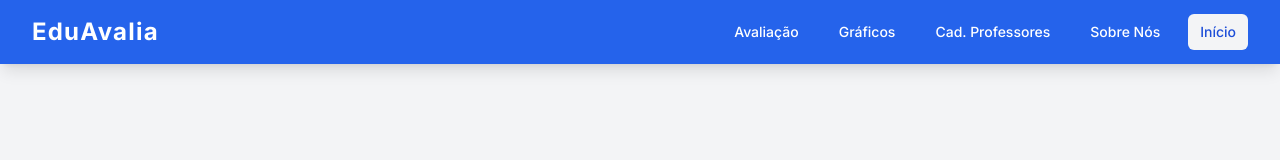
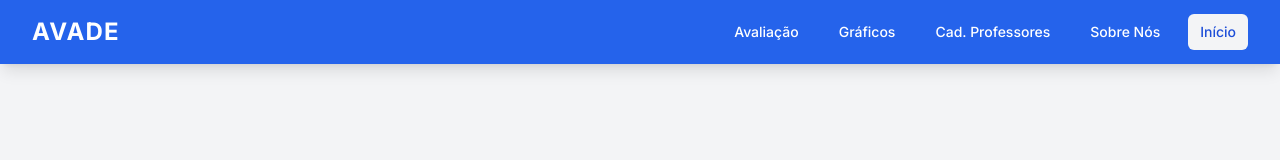
Before and after one commit to JeffersonTeixeira21/Avade-frontend, a Next.js app: page / in a window 1280 px wide. Shown: the top 160 px of the page. Built offline with nearby package versions, Linux system fonts and the light colour scheme.

Commit message:
Change brand name from 'EduAvalia' to 'AVADE'

```diff
--- a/components/Navbar.tsx
+++ b/components/Navbar.tsx
@@ -17,7 +17,7 @@ const Navbar: React.FC = () => {
                     <div className="flex items-center">
                         <span className="text-2xl font-bold tracking-wider cursor-pointer"
                               onClick={() => router.push('/')}>
-                            EduAvalia
+                            AVADE
                         </span>
                     </div>
 
```
